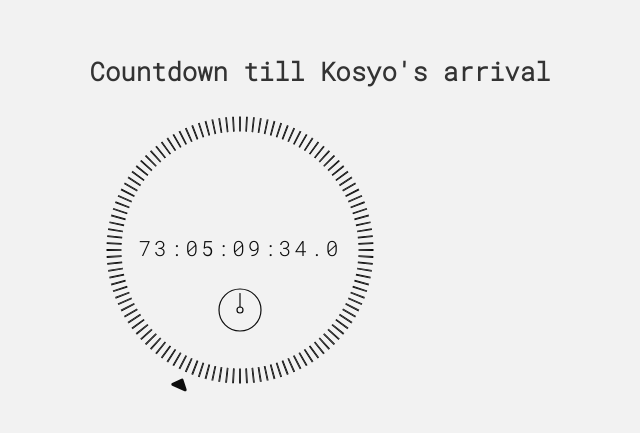
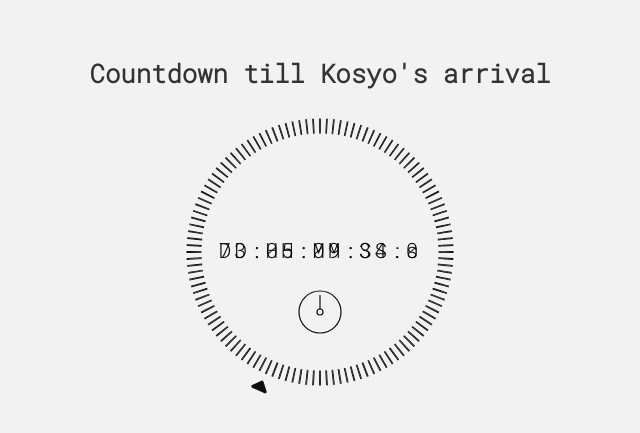
Before and after one commit to mihailgaberov/svelte-countdown, a Svelte app: page / in a window 1280 px wide. Shown: the part 171-604 px from the top of the page, without its empty margins (320-960 px from the left). Built offline with nearby package versions, Linux system fonts and the light colour scheme.

Commit message:
:lipstick: Styling

```diff
--- a/src/App.svelte
+++ b/src/App.svelte
@@ -37,12 +37,17 @@
         background: hsl(0, 0%, 95%);
         color: hsl(0, 0%, 20%);
         font-family: "Open Sans", sans-serif;
-        /* center the .stopwatch container in the viewport */
         display: flex;
         flex-direction: column;
         justify-content: center;
         align-items: center;
         min-height: 100vh;
+    }
+
+    :global(.stopwatch) {
+        display: flex;
+        flex-direction: column;
+        align-items: center;
     }
 
     :global(.stopwatch > * + *) {
--- a/src/Stopwatch.svelte
+++ b/src/Stopwatch.svelte
@@ -1,22 +1,12 @@
 <script>
     import {formatTime} from "./utils.js";
-
-    // lapse refers to the number of milliseconds in the stopwatch
     export let lapse = 0;
 
-    // rotation refers to the degrees applied to the minutes dial to have a full rotation for 60 seconds
-    // multiply the value by 60 for the seconds dial to have a full rotation every second
     $: rotation = ((lapse / 1000 / 60) * 360) % 360;
-
-    // this is a very imperfect way to have the dials rotate smoothly back to 0
-    // set a transition on the minutes and seconds dial, but only when lapse is set to 0
-    // remove it when lapse is then more than 0
     let seconds;
     let minutes;
-    // to avoid constantly setting transition to none add a boolean to short-circuit the second conditional
     let transitioned;
 
-    // minutes and seconds are undefined by default
     $: if (!lapse && minutes && seconds) {
         minutes.style.transition = "transform 0.2s ease-in-out";
         seconds.style.transition = "transform 0.2s ease-in-out";
@@ -63,5 +53,8 @@
         <text text-anchor="middle" fill="currentColor" dominant-baseline="middle" font-size="7" style="font-weight: 300; letter-spacing: 1px;">
             {formatTime(lapse)}
         </text>
+        <text text-anchor="middle" fill="currentColor" dominant-baseline="middle" font-size="7" style="font-weight: 300; letter-spacing: 1px;">
+            DD:HH:MM:SS:s
+        </text>
     </g>
 </svg>
```
